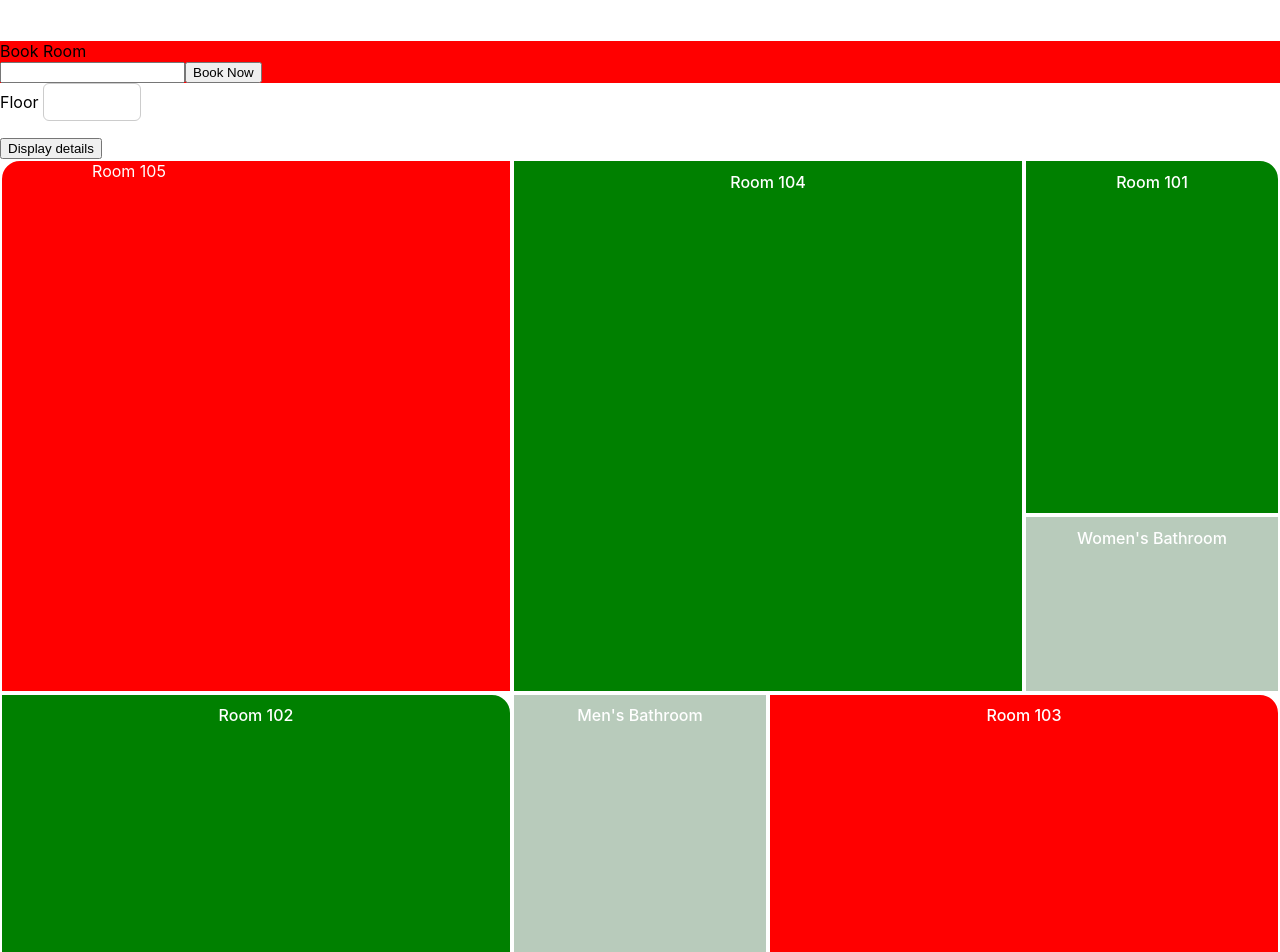
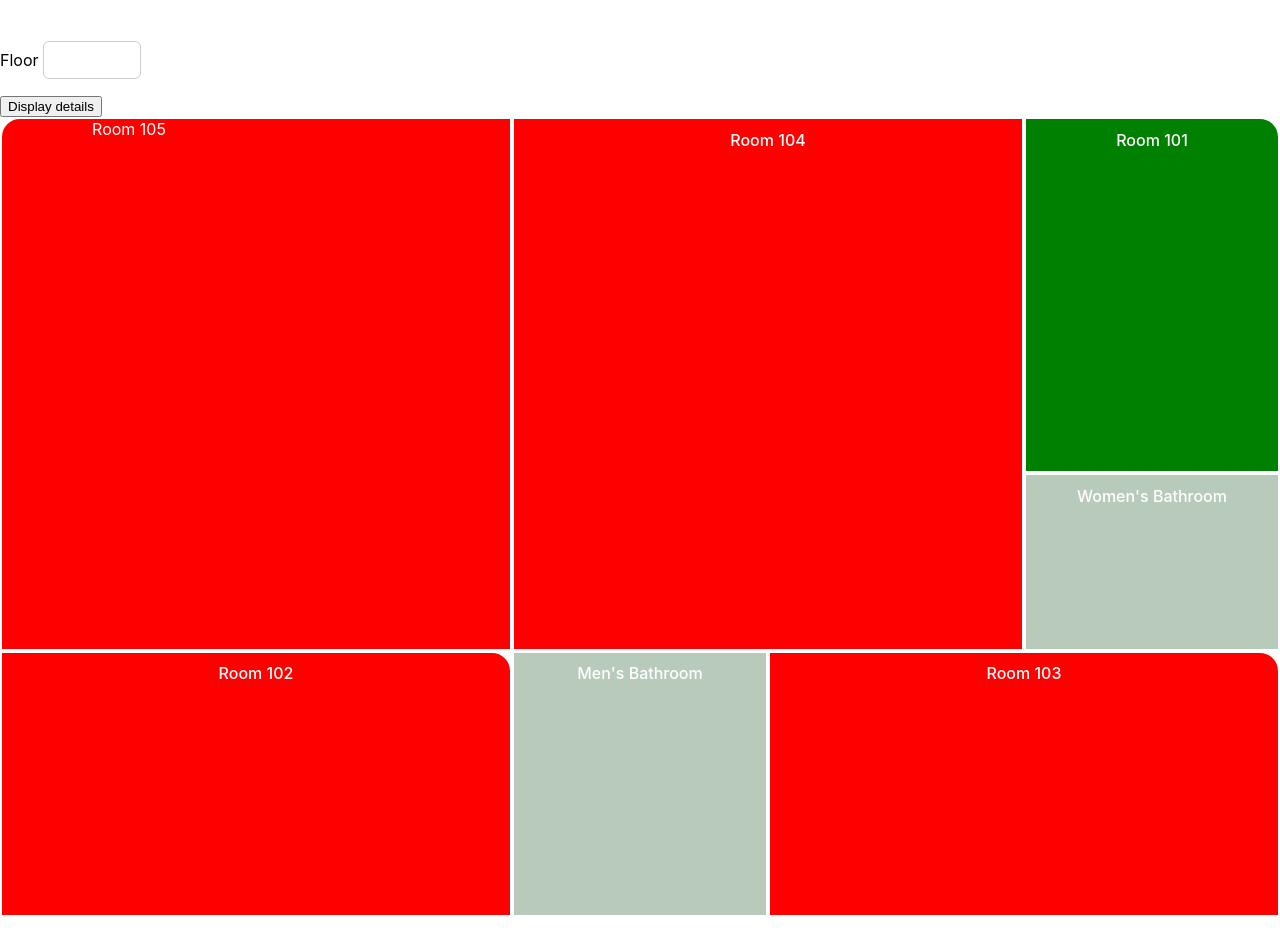
Before and after one commit to VarunSH-15-11-2001/Company-Software, a React (Create React App) app in the folder conf-book/: page / in a window 1280 px wide. Shown: the top 952 px of the page. After the commit the page ends 917 px from the top, so only its background shows below. Built offline with nearby package versions, Linux system fonts and the light colour scheme.

Commit message:
versio2.5
f

```diff
--- a/conf-book/src/App.js
+++ b/conf-book/src/App.js
@@ -13,7 +13,7 @@ function App() {
   return (
     <div>
       <h1>Temporay header</h1>
-      <Booking avail={info}></Booking>
+      {/* <Booking avail={info}></Booking> */}
       <Component name="hello"></Component>
       <Floor />
     </div>
--- a/conf-book/src/BookingButton/BookingButton.js
+++ b/conf-book/src/BookingButton/BookingButton.js
@@ -2,14 +2,16 @@ import React, { useState } from "react";
 
 const Booking = (props) => {
   const [available, setAvailable] = useState(false);
-  const availabilityHandler = () => {
+
+  const availabilityHandler = (event) => {
     available === false ? setAvailable(true) : setAvailable(false);
+    console.log(event.target.value)
   };
   return (
-    <div style={{ background: !available ? "red" : "green" }}>
+    <div>
       Book Room
       <br />
-      <input type="number"></input>
+      <input type="number" value=""></input>
       <button onClick={availabilityHandler}>Book Now</button>
     </div>
   );
--- a/conf-book/src/FloorPlan/101.jsx
+++ b/conf-book/src/FloorPlan/101.jsx
@@ -1,11 +1,17 @@
 import React from "react";
 
 function Room101(props) {
-  console.log("101->" + props.avail[0]);
+  let temp = props.avail;
+
+  const changeTemp = () => {
+    if(temp==="0") temp ="1";
+    else temp ="0";
+  };
   return (
     <div
       className="Room101"
-      style={{ backgroundColor: props.avail == 0 ? "red" : "green" }}
+      onClick = {changeTemp}
+      style={{ backgroundColor: temp === "0" ? "red" : "green" }}
     >
       <h1>Room {props.bedNum} </h1>
     </div>
--- a/conf-book/src/FloorPlan/104.jsx
+++ b/conf-book/src/FloorPlan/104.jsx
@@ -4,7 +4,7 @@ function Room104(props) {
   return (
     <div
       id="Room104"
-      style={{ backgroundColor: props.avail == 0 ? "red" : "green" }}
+      style={{ backgroundColor: props.avail === "0" ? "red" : "green" }}
     >
       <h1>Room 104</h1>
     </div>
--- a/conf-book/src/FloorPlan/105.jsx
+++ b/conf-book/src/FloorPlan/105.jsx
@@ -4,7 +4,7 @@ function Room105(props) {
   return (
     <div
       id="Room105"
-      style={{ backgroundColor: props.avail == 0 ? "red" : "green" }}
+      style={{ backgroundColor: props.avail === "0" ? "red" : "green" }}
     >
       Room 105
     </div>
--- a/conf-book/src/FloorPlan/FloorPlan.jsx
+++ b/conf-book/src/FloorPlan/FloorPlan.jsx
@@ -4,14 +4,35 @@ import Room104 from "./104";
 import Room101 from "./101";
 import Bath from "./Bathrooms";
 import info from "./info.js";
+import { useState } from "react";
 
 function FloorPlan(props) {
+
+  // const [availone, setAvailableOne] = useState(parseInt(info[0]));
+  // const changeAvailabilityHandlerOne = () => {
+  //   console.log("i am here >> " + this.availone);
+  //   setAvailableOne(!availone);
+  // };
+
+  // const [availtwo, setAvailableTwo] = useState(parseInt(info[1]));
+  // const changeAvailabilityHandlerTwo = () => {
+  //   setAvailableTwo(!availtwo);
+  // };
+
+  // var div = document.getElementsByClassName("Room101"),
+  //   toggle = false;
+  // div.onclick = function () {
+  //   toggle = !toggle;
+  //   div.style.background = toggle ? "ff0077" : "#ff7700";
+  // };
+  // div.style.background = "#ff7700";
+
   return (
     <div id="floorPlan">
       <div id="row-1">
-        <Room101 className="Room101" bedNum={101} avail={info[0]} />
-        <Bath className="bath" gender="Women's" avail={info[3]} />
-        <Room104 />
+        <Room101 className="Room101" bedNum={101} avail={info[0]}/>
+        <Bath className="bath" gender="Women's" />
+        <Room104 avail={info[3]} />
         <Room105 avail={info[4]}></Room105>
       </div>
       <div id="row-2">
--- a/conf-book/src/FloorPlan/info.js
+++ b/conf-book/src/FloorPlan/info.js
@@ -1,3 +1,3 @@
-const dbms = "11010";
+const dbms = "10000";
 
 export default dbms;
```
